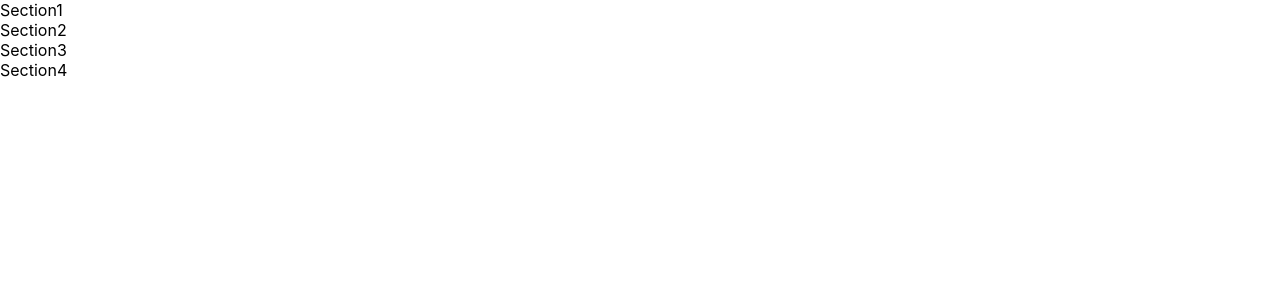
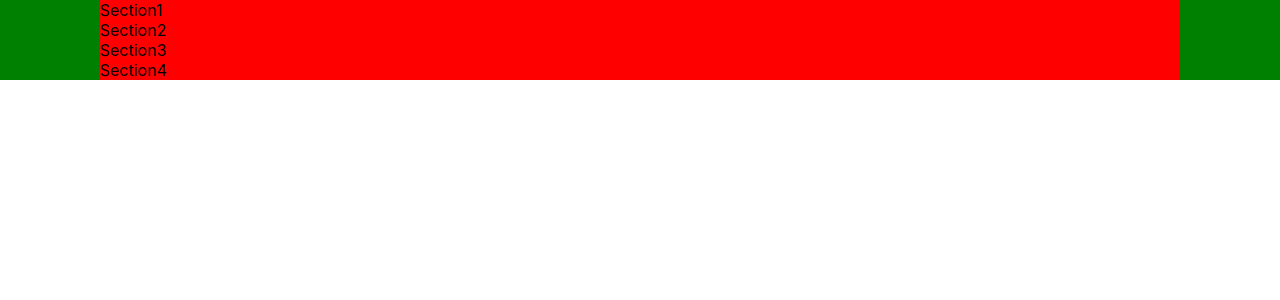
Before and after one commit to GUMBOKIM/gumbo-portpolio, a React (Create React App) app: page / in a window 1280 px wide. Shown: the top 300 px of the page. Built offline with nearby package versions, Linux system fonts and the light colour scheme.

Commit message:
JENKINS REACT TEST

```diff
--- a/src/App.tsx
+++ b/src/App.tsx
@@ -3,15 +3,36 @@ import Section1 from "./component/Section1";
 import Section2 from "./component/Section2";
 import Section3 from "./component/Section3";
 import Section4 from "./component/Section4";
+import styled from "styled-components";
 
-function App() {
+const PageLayOut = styled.div`
+  width: 100vw;
+  background-color: green;
+
+  display: flex;
+  justify-content: center;
+`;
+
+const PageContainer = styled.div`
+  width: 1080px;
+  background-color: red;
+
+  display: flex;
+  flex-direction: column;
+  justify-items: center;
+
+`
+
+const App: React.FC = () => {
     return (
-        <>
+        <PageLayOut>
+            <PageContainer>
             <Section1/>
             <Section2/>
             <Section3/>
             <Section4/>
-        </>
+            </PageContainer>
+        </PageLayOut>
     );
 }
 
```
